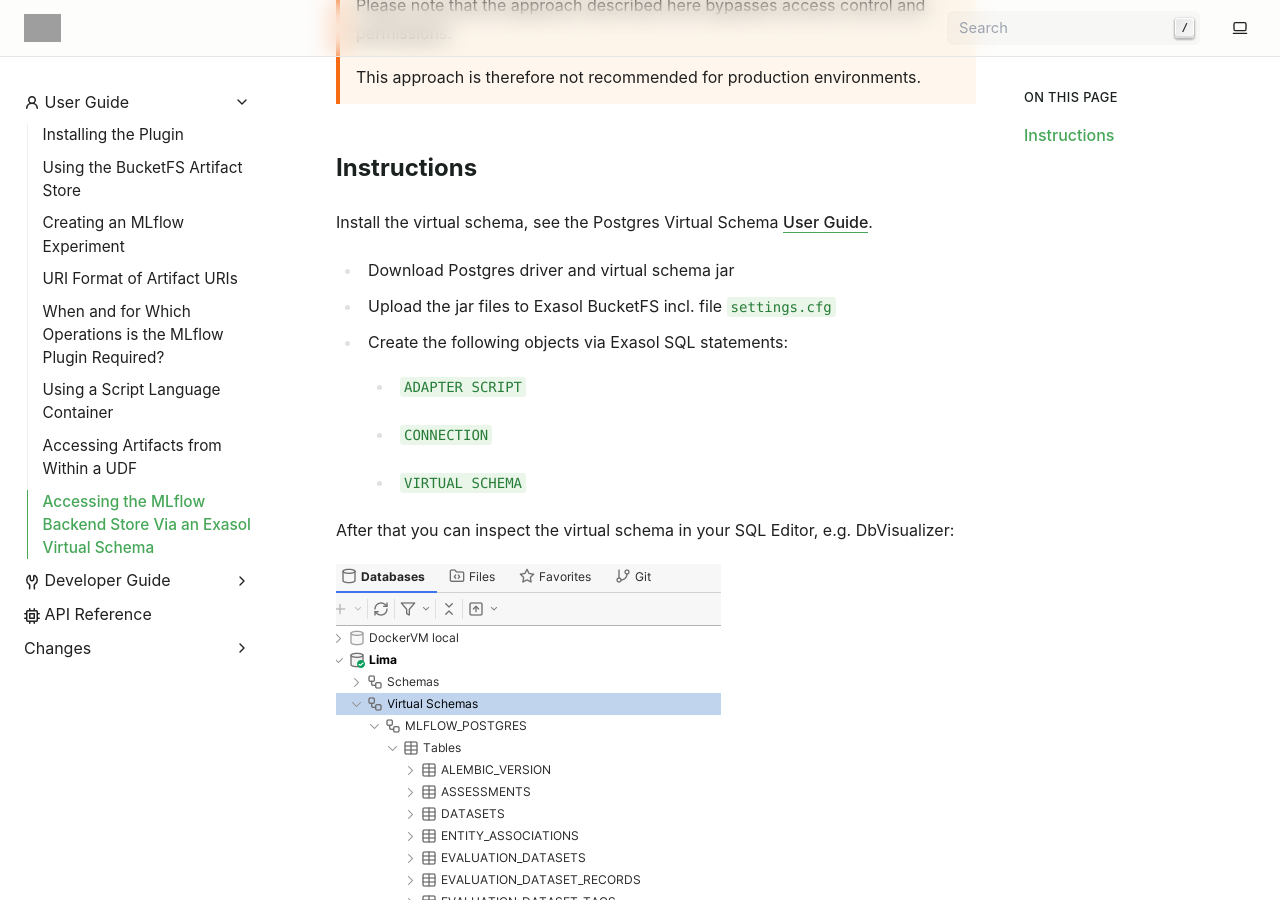
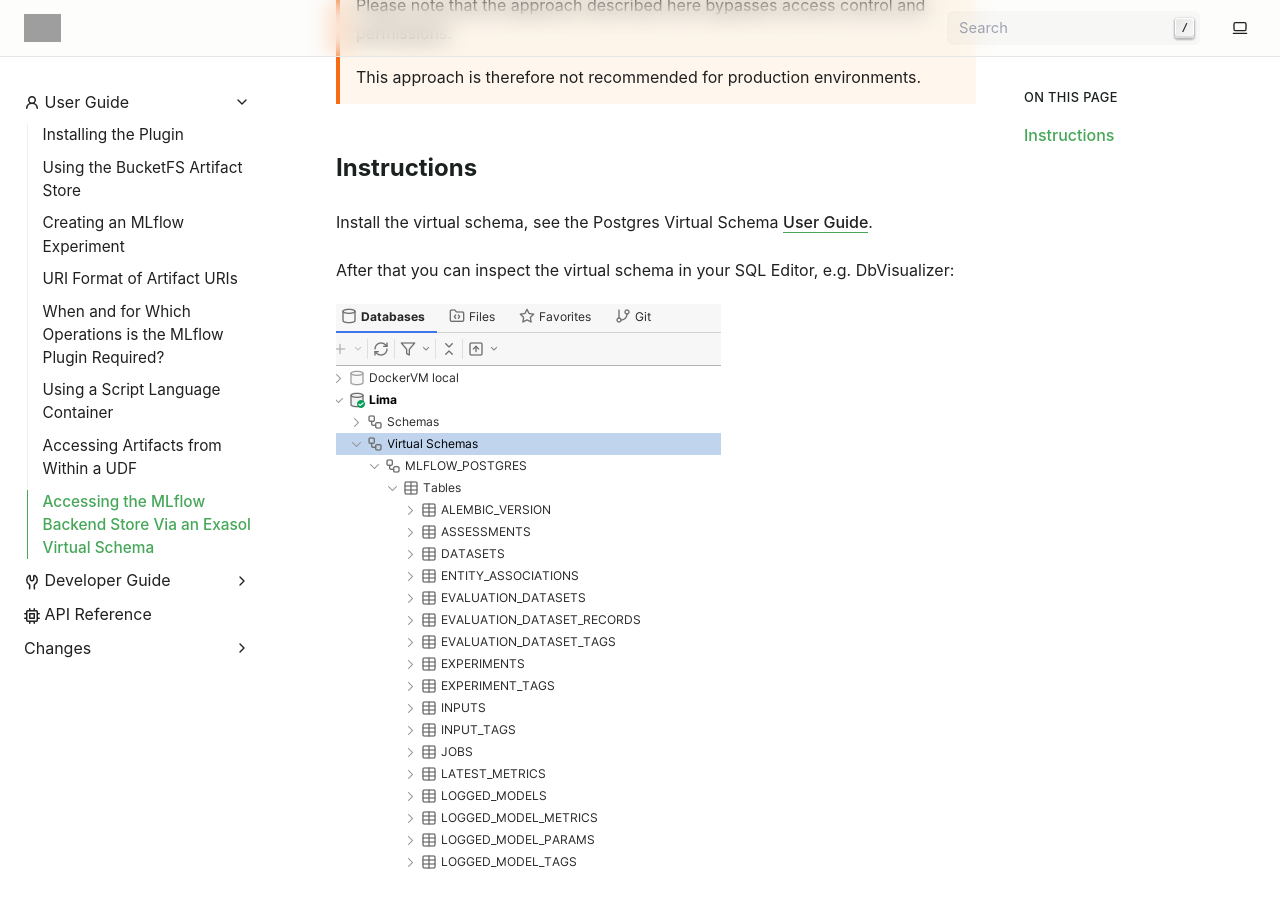
Before and after one commit to exasol/mlflow-plugin, a Sphinx documentation site: the page built from doc/user_guide/virtual_schema_raw.rst, in a window 1280 px wide and 900 px high, scrolled down 622 px. Built offline with Sphinx 7.4.7, drawn with Linux system fonts in a browser that asks for light colours; pages that are not in the unit, such as notebooks, are missing from menus; grey boxes are pictures that could not be loaded.

Commit message:
Fixed review finding.

```diff
--- a/doc/user_guide/virtual_schema_raw.rst
+++ b/doc/user_guide/virtual_schema_raw.rst
@@ -29,14 +29,6 @@ Instructions
 
 Install the virtual schema, see the Postgres Virtual Schema `User Guide <postgres_virtual_schema_>`_.
 
-* Download Postgres driver and virtual schema jar
-* Upload the jar files to Exasol BucketFS incl. file ``settings.cfg``
-* Create the following objects via Exasol SQL statements:
-
-  * ``ADAPTER SCRIPT``
-  * ``CONNECTION``
-  * ``VIRTUAL SCHEMA``
-
 After that you can inspect the virtual schema in your SQL Editor,
 e.g. DbVisualizer:
 
```
